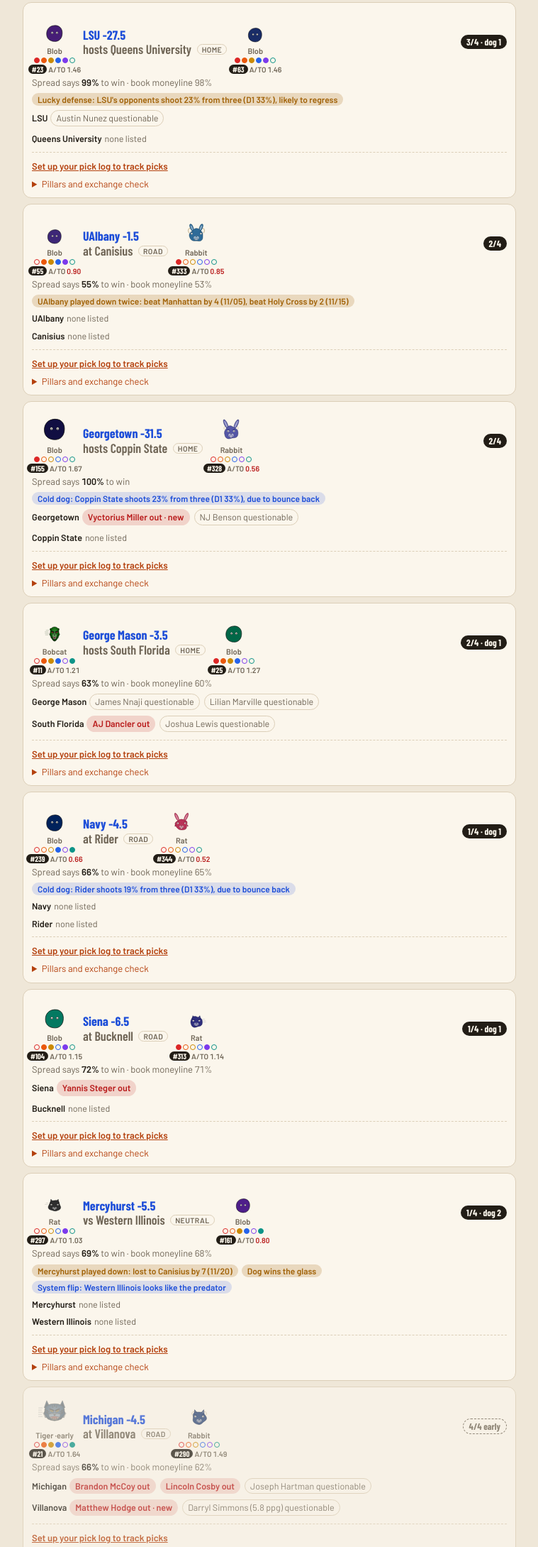
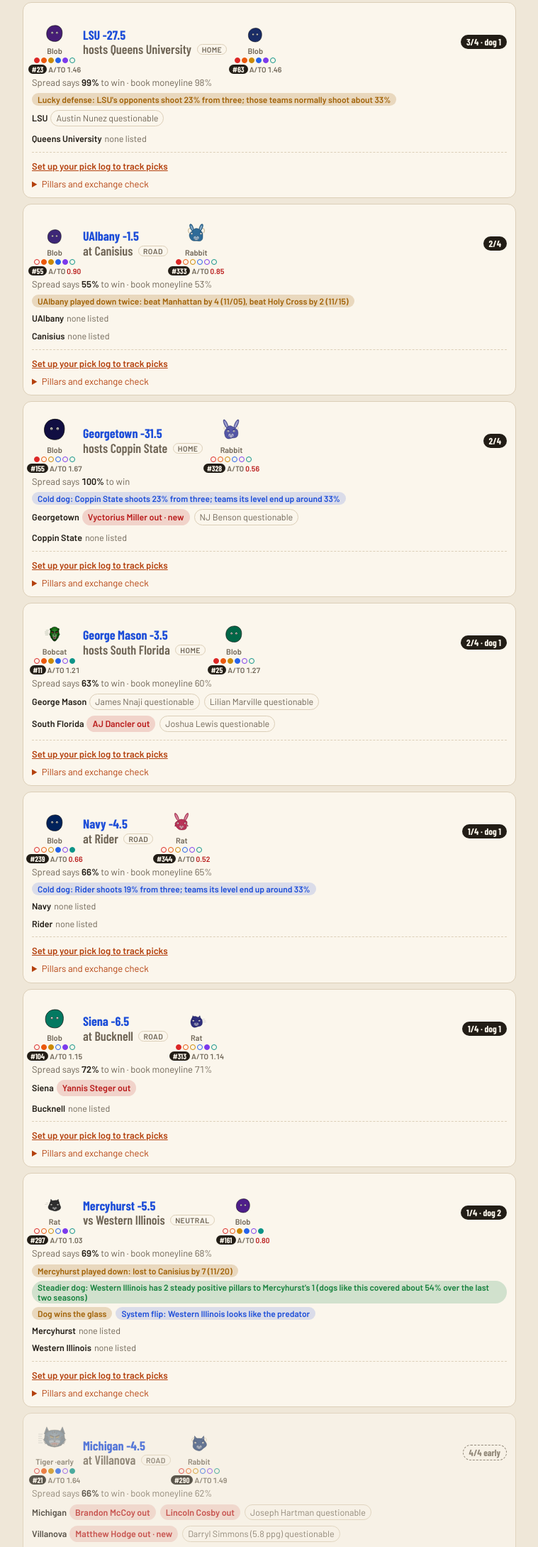
Before and after one commit to apabones/CBB-Critters, a plain HTML site: page index.html in a window 1280 px wide. Shown: the part 364-2543 px from the top of the page at 71% size, without its empty margins (260-1019 px from the left). Drawn offline with nearby package versions, Linux system fonts and the light colour scheme.

Commit message:
Add files via upload

```diff
--- a/index.html
+++ b/index.html
@@ -528,8 +528,13 @@ function analyze(g){
   const huF = ((F && F.critter) || {}).hunt;
   if(huF && huF.net) r.flags.push(["warn", `${short(g.fav)} played down${huF.net >= 2 ? " twice" : ""}: ${huF.downs.slice(-huF.net).join(", ")}`]);
   const p3 = x => (x * 100).toFixed(0) + "%";
-  if(F && F.opp3 != null && F.opp3a >= 60 && F.opp3 <= LG3 - 0.06) r.flags.push(["warn", `Lucky defense: ${short(g.fav)}'s opponents shoot ${p3(F.opp3)} from three (D1 ${p3(LG3)}), likely to regress`]);
-  if(D && D.own3 != null && D.own3a >= 60 && D.own3 <= LG3 - 0.06) r.flags.push(["info", `Cold dog: ${short(g.dog)} shoots ${p3(D.own3)} from three (D1 ${p3(LG3)}), due to bounce back`]);
+  const oe = F && (F.opp_exp3 ?? LG3), de = D && (D.exp3 ?? LG3);
+  if(F && F.opp3 != null && F.opp3a >= 60 && F.opp3 <= oe - 0.06) r.flags.push(["warn", `Lucky defense: ${short(g.fav)}'s opponents shoot ${p3(F.opp3)} from three; those teams normally shoot about ${p3(oe)}`]);
+  if(D && D.own3 != null && D.own3a >= 60 && D.own3 <= de - 0.06) r.flags.push(["info", `Cold dog: ${short(g.dog)} shoots ${p3(D.own3)} from three; teams its level end up around ${p3(de)}`]);
+  if(r.level !== "too early"){
+    const su = steadyCount(D, 1), fu = steadyCount(F, 1);
+    if(su != null && fu != null && su > fu) r.flags.push(["bet", `Steadier dog: ${short(g.dog)} has ${su} steady positive pillar${su > 1 ? "s" : ""} to ${short(g.fav)}'s ${fu} (dogs like this covered about 54% over the last two seasons)`]);
+  }
   // injuries work from day one
   keyOut(g.dog).forEach(i => r.flags.push(["bet", `Wounded prey: ${short(g.dog)} without ${i.player} (${i.ppg} ppg${i.status === "Doubtful" ? ", doubtful" : ""})`]));
   keyOut(g.fav).forEach(i => r.flags.push(["bad", `Favorite wounded: ${i.player} ${i.status.toLowerCase()} (${i.ppg} ppg)`]));
@@ -664,6 +669,8 @@ const TRAIT_OPTS = [["Any"], ["Apex level", x => x.apex], ["Above average", x =>
 const SIDE_FIELDS = [
   ["ato", "A/TO", [["Any"], ["Over 1.0", v => v > 1], ["Over 1.25", v => v > 1.25], ["Over 1.5", v => v > 1.5], ["Under 1.0", v => v < 1]], t => t.ato],
   ...PIL.map(p => [p, p, PIL_OPTS, t => t.pillars[p]]),
+  ["steadyup", "Steady positive pillars", [["Any"], ["2 or more", v => v >= 2], ["3 or more", v => v >= 3], ["4 of 4", v => v >= 4], ["None", v => v === 0]], t => steadyCount(t, 1)],
+  ["steadydn", "Steady negative pillars", [["Any"], ["2 or more", v => v >= 2], ["3 or more", v => v >= 3], ["4 of 4", v => v >= 4], ["None", v => v === 0]], t => steadyCount(t, -1)],
   ["sp", "Critter", [["Any"], ["Predator", v => PRED.includes(v)], ["Prey", v => PREY.includes(v)], ["Blob", v => v === "Blob"], ["Not prey", v => !PREY.includes(v)]], t => spOf(t)],
   ["size", "Critter size", [["Any"], ["3+ (Wolf / Goat or bigger)", v => v >= 3], ["4+ (Mountain lion / Elk or bigger)", v => v >= 4], ["5 (Tiger / Bison)", v => v >= 5],
                             ["3 or less (Wolf / Goat or smaller)", v => v <= 3], ["2 or less (Bobcat / Rabbit or smaller)", v => v <= 2]], t => t.critter && t.critter.sp !== "Blob" ? t.critter.size : null],
@@ -672,12 +679,15 @@ const SIDE_FIELDS = [
   ["inj", "New injury", [["Any"], ["Yes (top-2 scorer out)", v => v], ["No", v => !v]], (t, id) => keyOut(id).length > 0],
   ...TRAITS.map(([k, l]) => ["t_" + k, l, TRAIT_OPTS, t => t.apex && t.apex.traits[k]]),
 ];
+/* pillars that are above (or below) average AND land on that side in at least half the team's games */
+const steadyCount = (t, dir) => !t.steady || t.stage === "too early" ? null : PIL.filter(p => t.pillars[p] != null && t.steady[p] != null &&
+  (dir > 0 ? t.pillars[p] > 0 && t.steady[p] >= 0.5 : t.pillars[p] < 0 && t.steady[p] <= 0.5)).length;
 const hasFlag = (g, s) => analyze(g).flags.some(([, x]) => x.startsWith(s));
 const GAME_FIELDS = [
   ["spread", "Spread", [["Any"], ["Under 5", g => g.fav && g.line < 5], ["Under 10", g => g.fav && g.line < 10], ["10 or more", g => g.fav && g.line >= 10], ["Has a line", g => !!g.fav], ["No line yet", g => !g.fav]]],
   ["nobet", "No-bet teams", [["Any"], ["Skip games with one", g => !NOBET[g.home] && !NOBET[g.away]], ["Only games with one", g => !!(NOBET[g.home] || NOBET[g.away])]]],
   ["site", "Site", [["Any"], ["Skip neutral", g => !g.neutral], ["Neutral only", g => g.neutral]]],
-  ["flag", "Flag", [["Any"], ["Wounded prey", g => hasFlag(g, "Wounded prey")], ["Favorite wounded", g => hasFlag(g, "Favorite wounded")], ["System flip", g => hasFlag(g, "System flip")],
+  ["flag", "Flag", [["Any"], ["Wounded prey", g => hasFlag(g, "Wounded prey")], ["Favorite wounded", g => hasFlag(g, "Favorite wounded")], ["Steadier dog", g => hasFlag(g, "Steadier dog")], ["System flip", g => hasFlag(g, "System flip")],
                     ["Dog wins the glass", g => hasFlag(g, "Dog wins the glass")], ["Edge is mostly shooting", g => hasFlag(g, "Edge is mostly shooting")]]],
 ];
 const store = {get: (k, d) => { try{ return JSON.parse(localStorage.getItem(k)) ?? d; }catch(e){ return d; } }, set: (k, v) => { try{ localStorage.setItem(k, JSON.stringify(v)); }catch(e){} }};
@@ -718,7 +728,8 @@ function nextBtn(id){
   const g = nextGame(id); if(!g) return `<div class="lc">No game in the next 3 days.</div>`;
   const opp = g.home === id ? g.away : g.home, where = g.neutral ? "vs" : g.home === id ? "vs" : "at";
   const day = g.day === (S && S.date) ? "Today" : new Date(g.day + "T12:00:00").toLocaleDateString(undefined, {weekday: "short"});
-  return `<button class="nextg" data-next="${id}">Next game: ${day} ${where} ${nm(opp, g)} →</button>`;
+  const line = g.fav ? `${short(g.fav)} −${g.line}` : "no line yet";
+  return `<button class="nextg" data-next="${id}">Next: ${day} ${where} ${nm(opp, g)} · ${line} →</button>`;
 }
 function goNext(id){
   const g = nextGame(id); if(!g) return;
```
